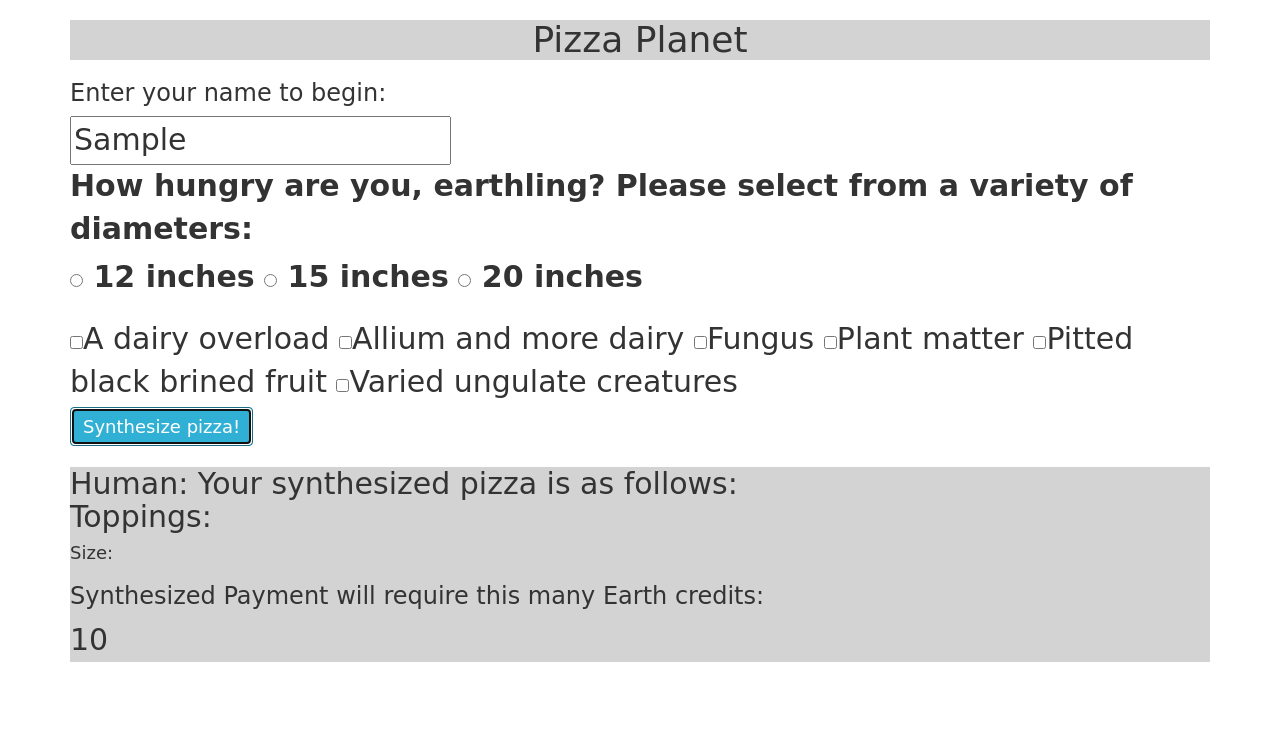
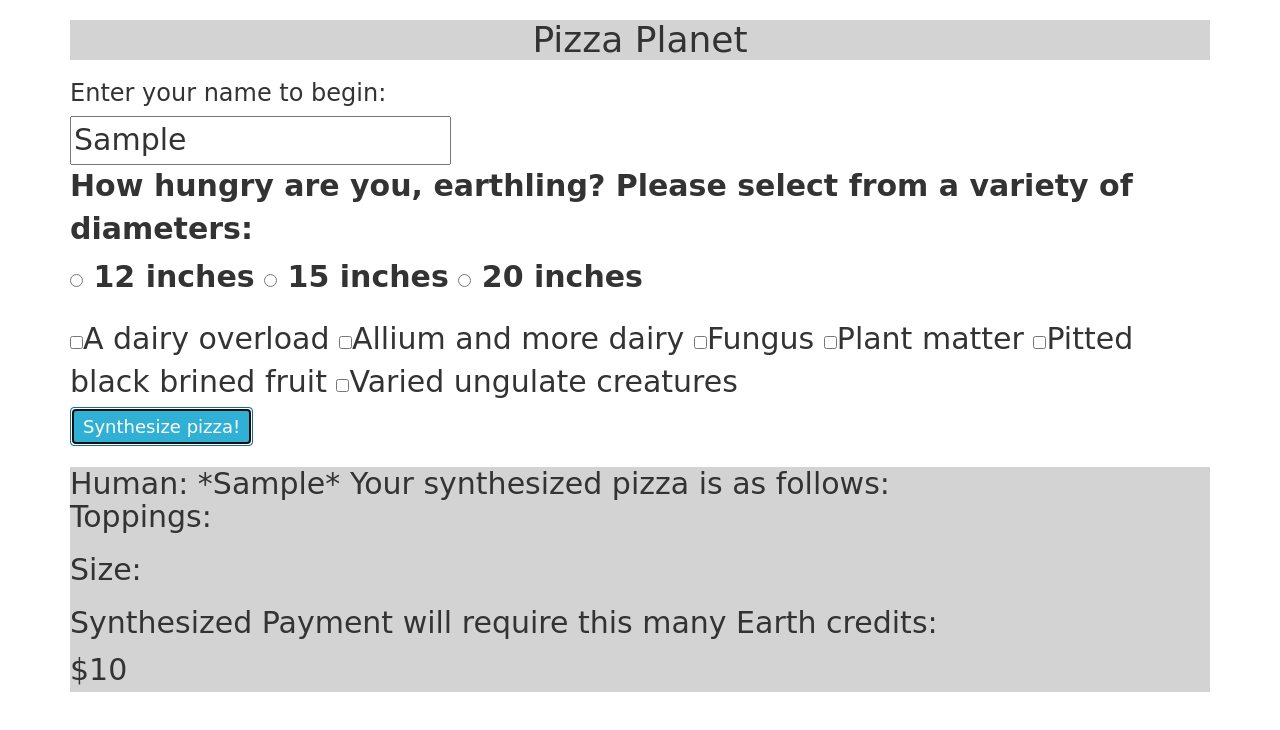
Before and after one commit to dustgit/pizza-order, a plain HTML site: page index.html in a window 1280 px wide. Both pictures are taken after typing "Sample" into the empty fields and a click on the button "Synthesize pizza!". Drawn offline with Linux system fonts and the light colour scheme; a web font is replaced by a local one.

Commit message:
prduce an mvp

```diff
--- a/index.html
+++ b/index.html
@@ -17,7 +17,7 @@
         <form class="pizzaForm" id="userInput" action="index.html" method="post">
           <h3>Enter your name to begin: </h3>
           <div class="userName">
-            <input type="text" id="userName" value="">
+            <input type="text" id="userName">
           </div>
           <div class="form-group">
             <label for="pizzaSize" id="sizeSelected">How hungry are you, earthling? Please select from a variety of diameters: </label>
@@ -36,13 +36,13 @@
             <button type="submit" class= "btn btn-info" id="create">Synthesize pizza!</button>
         </form>
         <div id="orderReceipt">
-          <h2>Human: <span id="userName"> Your synthesized pizza is as follows:<br>
+          <h2>Human: *<span id="output"></span>* Your synthesized pizza is as follows:<br>
             Toppings: </h2>
           <p><span id="displayToppings"></span></p>
-          <h4>Size: </h4>
+          <h2>Size: </h4>
           <p><span id="displaySize"></span></p>
-          <h3>Synthesized Payment will require this many Earth credits:</h3>
-          <p><span id="displayTotal"></span></p>
+          <h2>Synthesized Payment will require this many Earth credits:</h2>
+          <p>$<span id="displayTotal"></span></p>
         </div>
       </div>
   </body>
--- a/js/scripts.js
+++ b/js/scripts.js
@@ -30,10 +30,11 @@ $(document).ready(function() {
 
     var onePizza = new Pizza(inputSize, inputToppings);
     var total = parseInt(onePizza.pricing());
+    $("#output").append(inputName);
     $("#orderReceipt").show();
     $("#displayToppings").text(onePizza.toppings);
     $("#displaySize").text(onePizza.size);
     $("#displayTotal").text(onePizza.basePrice);
-debugger;
+
   });
 });
```
